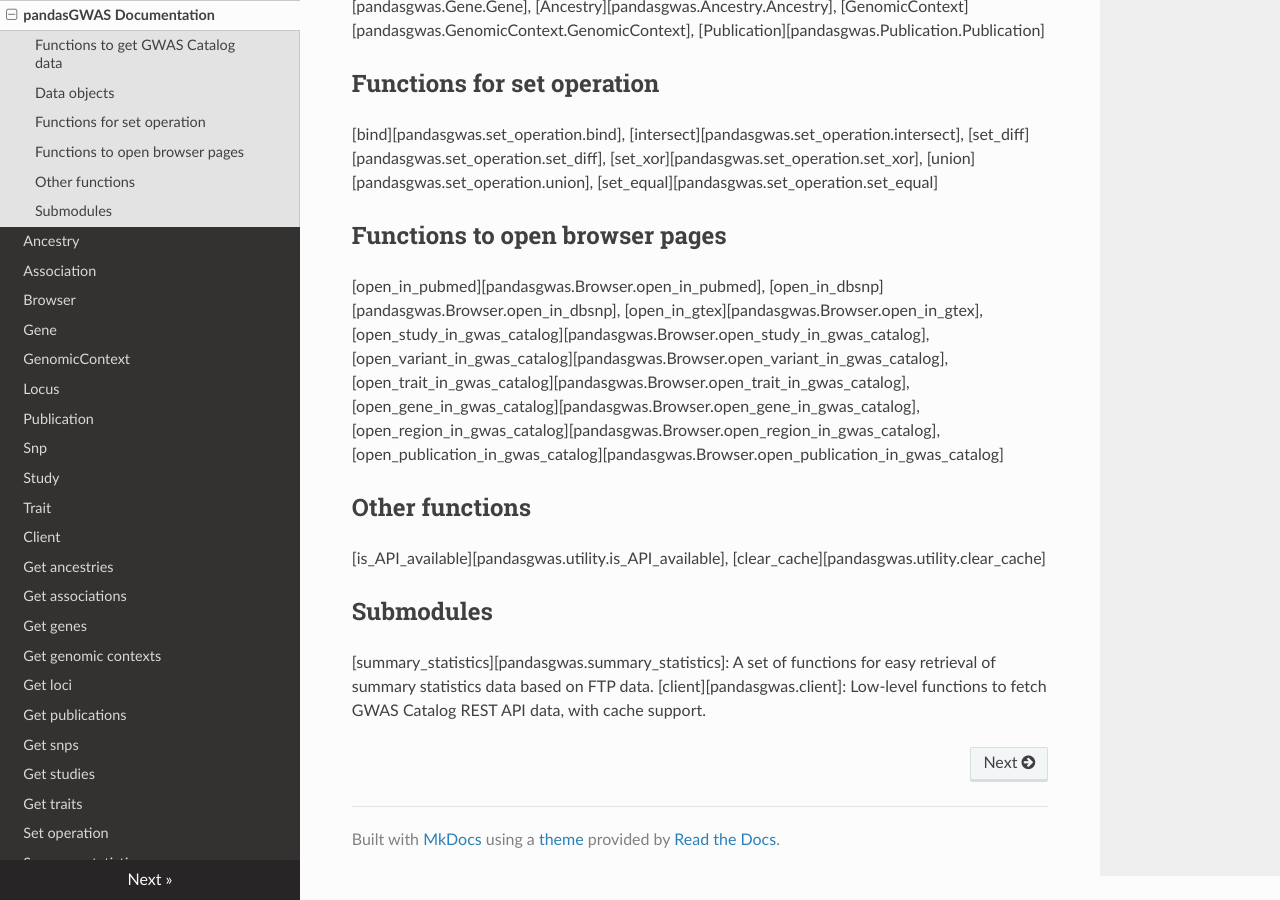
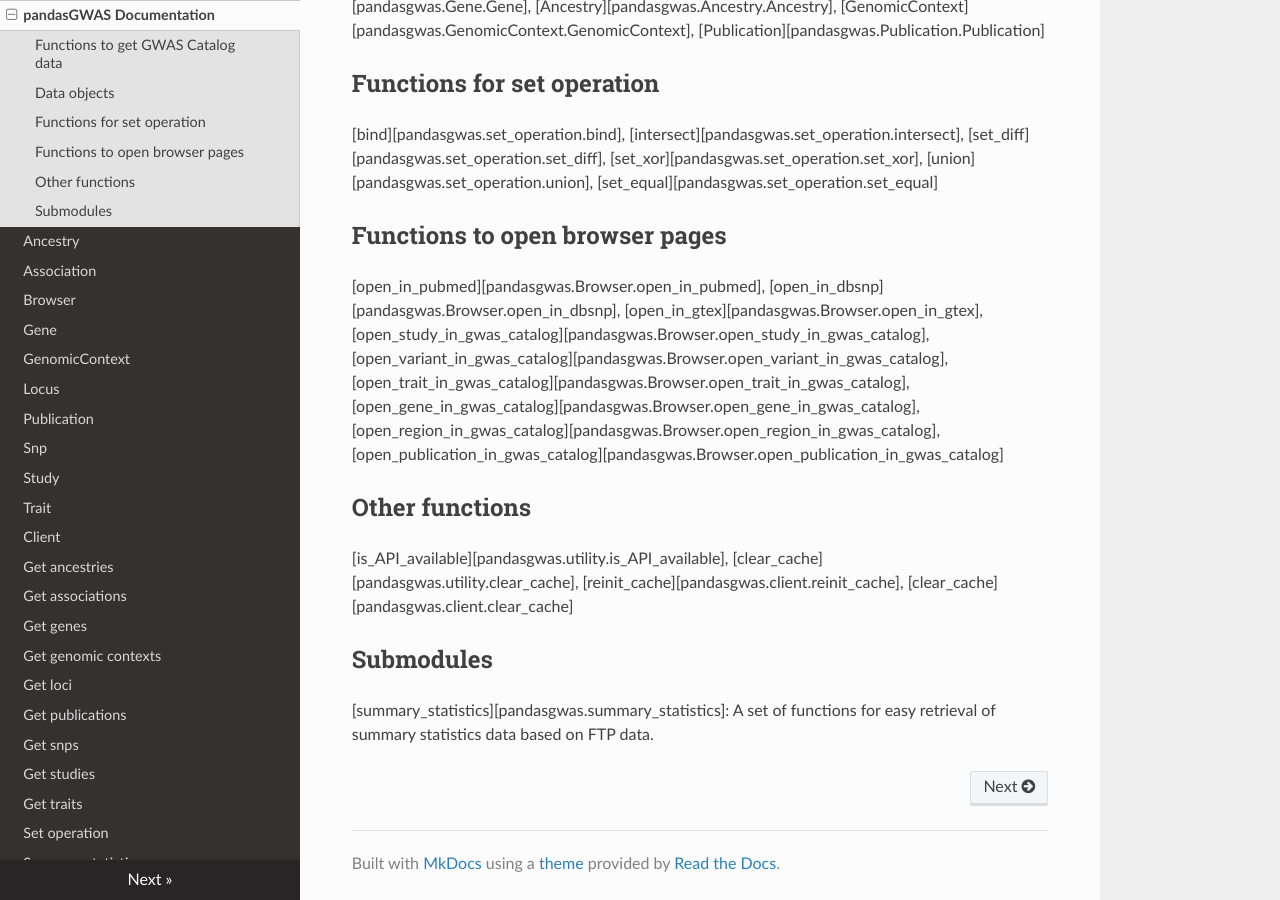
Before and after one commit to TianzeLab/pandasGWAS2, an MkDocs documentation site: the page built from docs/index.md, in a window 1280 px wide and 900 px high, scrolled down 541 px. Built offline with MkDocs 1.6.1, drawn with Linux system fonts in a browser that asks for light colours; nearby versions of some CDN libraries.

Commit message:
Update index.md

```diff
--- a/docs/index.md
+++ b/docs/index.md
@@ -11,7 +11,6 @@ pandasGWAS: a Python package for easy retrieval of GWAS Catalog data
 ## Functions to open browser pages
 [open_in_pubmed][pandasgwas.Browser.open_in_pubmed], [open_in_dbsnp][pandasgwas.Browser.open_in_dbsnp], [open_in_gtex][pandasgwas.Browser.open_in_gtex], [open_study_in_gwas_catalog][pandasgwas.Browser.open_study_in_gwas_catalog], [open_variant_in_gwas_catalog][pandasgwas.Browser.open_variant_in_gwas_catalog], [open_trait_in_gwas_catalog][pandasgwas.Browser.open_trait_in_gwas_catalog], [open_gene_in_gwas_catalog][pandasgwas.Browser.open_gene_in_gwas_catalog], [open_region_in_gwas_catalog][pandasgwas.Browser.open_region_in_gwas_catalog], [open_publication_in_gwas_catalog][pandasgwas.Browser.open_publication_in_gwas_catalog]
 ## Other functions
-[is_API_available][pandasgwas.utility.is_API_available], [clear_cache][pandasgwas.utility.clear_cache]
+[is_API_available][pandasgwas.utility.is_API_available], [clear_cache][pandasgwas.utility.clear_cache], [reinit_cache][pandasgwas.client.reinit_cache], [clear_cache][pandasgwas.client.clear_cache]
 ## Submodules
 [summary_statistics][pandasgwas.summary_statistics]: A set of functions for easy retrieval of summary statistics data based on FTP data.
-[client][pandasgwas.client]: Low-level functions to fetch GWAS Catalog REST API data, with cache support.
```
